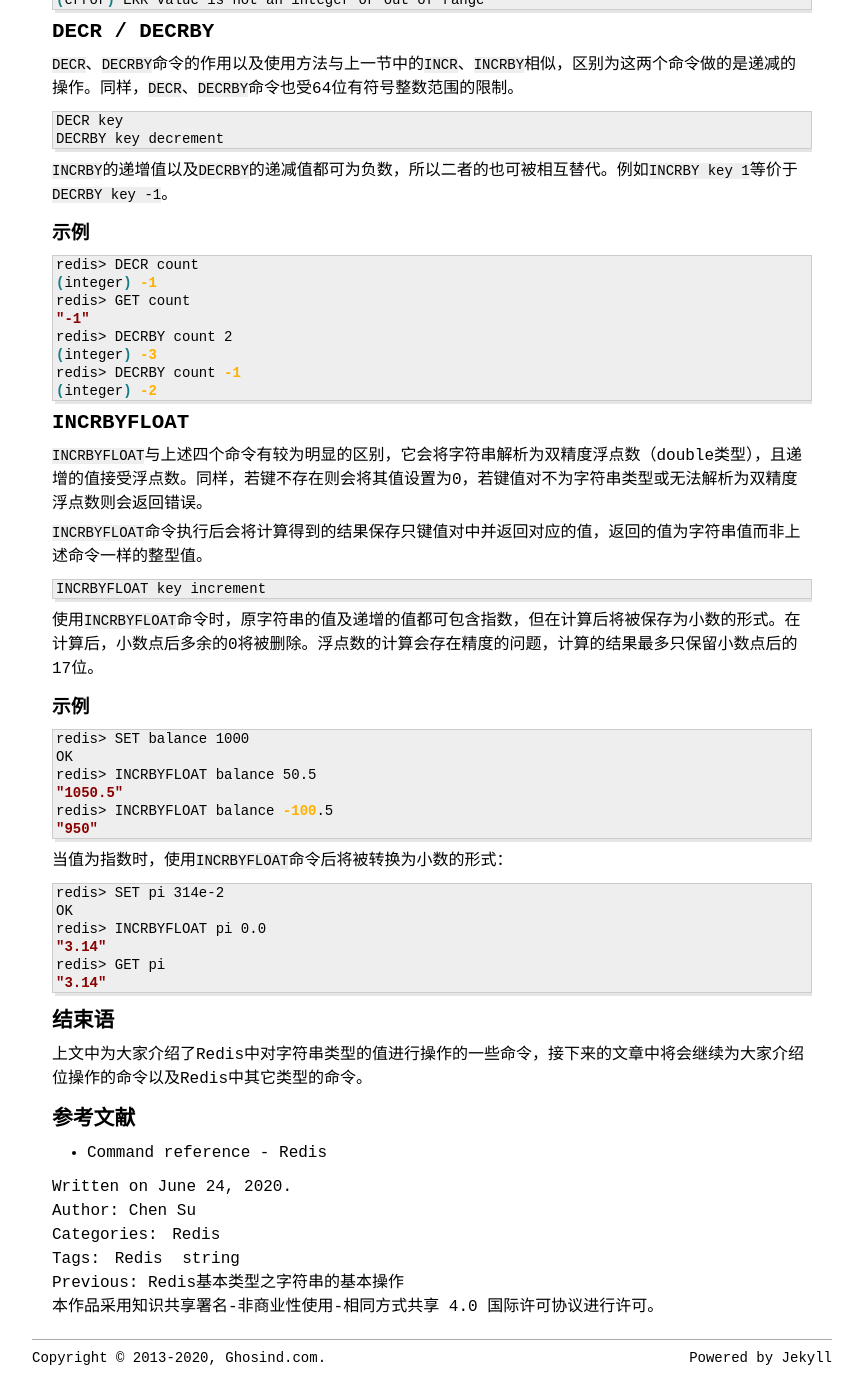
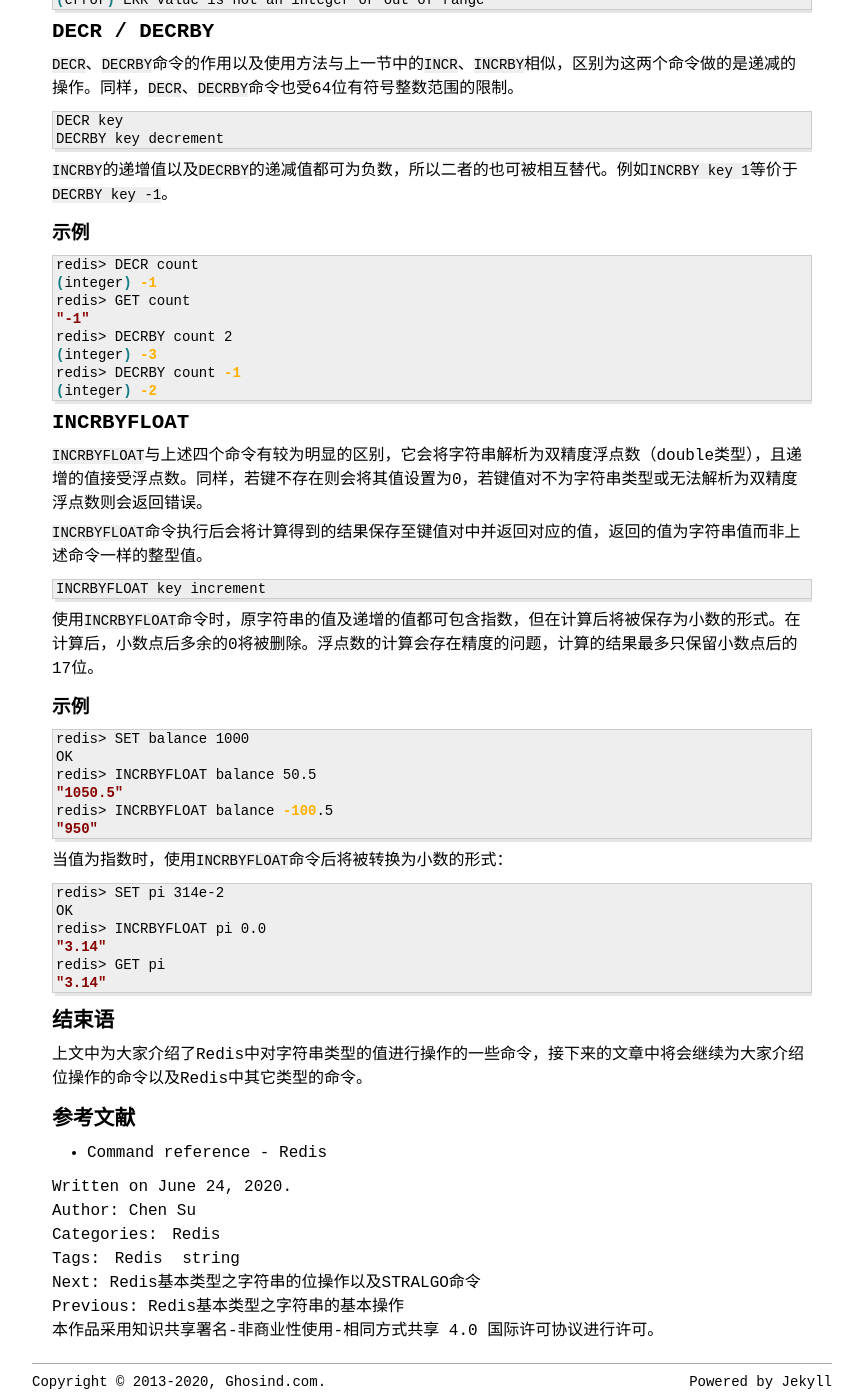
Before and after one commit to ghosind/ghosind.github.io, a Jekyll site: the page built from _posts/redis/2020-06-24-string-manipulate.md, in a window 1280 px wide and 1400 px high, scrolled down 3253 px. Shown: the whole window, without its empty margins (208-1068 px from the left). Built offline with Jekyll 4.4.1, drawn with Linux system fonts in a browser that asks for light colours; comment, search, counter and statistics services are not loaded; before the commit the page ends 4629 px from its top, so only the background shows below that; some of the changed lines change nothing that is shown.

Commit message:
Add post.

````diff
--- a/_posts/redis/2020-06-24-string-manipulate.md
+++ b/_posts/redis/2020-06-24-string-manipulate.md
@@ -220,7 +220,7 @@
 
 `INCRBYFLOAT`与上述四个命令有较为明显的区别，它会将字符串解析为双精度浮点数（double类型），且递增的值接受浮点数。同样，若键不存在则会将其值设置为0，若键值对不为字符串类型或无法解析为双精度浮点数则会返回错误。
 
-`INCRBYFLOAT`命令执行后会将计算得到的结果保存只键值对中并返回对应的值，返回的值为字符串值而非上述命令一样的整型值。
+`INCRBYFLOAT`命令执行后会将计算得到的结果保存至键值对中并返回对应的值，返回的值为字符串值而非上述命令一样的整型值。
 
 ```
 INCRBYFLOAT key increment
--- /dev/null
+++ b/_posts/redis/2020-06-28-string-bits.md
@@ -0,0 +1,335 @@
+---
+layout: post
+title: Redis基本类型之字符串的位操作以及STRALGO命令
+date: 2020-06-28
+categories: [Redis]
+tags: [Redis, string]
+excerpt: 介绍并以示例的形式展示Redis中SETBIT、BITCOUNT、BITPOS等位操作命令，并简单介绍6.0版本中新增的STRALGO命令。
+---
+
+在前文中我们已经介绍了Redis中有关字符串的大部分命令。在本文中，我们将介绍一下Redis中位操作相关的命令，并简单介绍6.0版本中新增的STRALGO命令。若需要了解其他的字符串命令，可参考之前的文章：
+
+- [字符串键操作命令](https://www.ghosind.com/2020/06/22/redis-string)
+- [字符串值操作命令](https://www.ghosind.com/2020/06/24/string-manipulate)
+
+## SETBIT
+
+`SETBIT`命令用于设置指定偏移位的二进制值，设置的值必须为`0`或`1`。
+
+```
+SETBIT key offset value
+```
+
+使用`SETBIT`命令时，偏移量的值必须大于等于0，且小于4294967296（2^32）。若偏移量大于原字符串的长度，则该字符串将增长至能存放偏移量的长度，增长的部分将使用`0`填充。
+
+### 示例
+
+```sh
+redis> SETBIT mykey 7 1
+(integer) 0
+redis> GET mykey
+"\x01"
+redis> SETBIT mykey 7 0
+(integer) 1
+redis> GET mykey
+"\x00"
+```
+
+当偏移量大于字符串长度时，字符串将增长：
+
+```sh
+redis> SET greeting "hello world"
+OK
+redis> SETBIT greeting 94 1
+(integer) 0
+redis> GET greeting
+"hello world\x02"
+```
+
+## GETBIT
+
+`GETBIT`命令用于返回指定指定偏移量的二进制值。
+
+```
+GETBIT key offset
+```
+
+使用`GETBIT`命令时若指定的偏移量大于字符串的长度，将认定超出的部分为连续的0。当键值对不存在时，将认定其为一个空白的字符串，即偏移量大于字符串的长度。与`SETBIT`命令不同的是，偏移量超出字符串时不会使字符串增长。
+
+### 示例
+
+```sh
+redis> SETBIT mykey 7 1
+(integer) 0
+redis> GETBIT mykey 7
+(integer) 1
+redis> SET greeting "hello world"
+OK
+# 字符h的二进制为01101000H
+redis> GETBIT greeting 0
+(integer) 0
+redis> GETBIT greeting 1
+(integer) 1
+# greeting的长度为88位，获取超出字符串的长度的位
+redis> GETBIT greeting 88
+(integer) 0
+```
+
+## BITCOUNT
+
+`BITCOUNT`命令用于获取指定范围内字符串中二进制值为`1`的位数。默认情况下计数范围为整个字符串，另外也可手动指定计数开始和结束的位置。不同于上文中介绍的`SETBIT`以及`GETBIT`命令，`BITCOUNT`参数中的偏移量单位为字节而非位。
+
+```
+BITCOUNT key [start end]
+```
+
+与前文中介绍过的[`GETRANGE`](https://www.ghosind.com/2020/06/24/string-manipulate#getrange)命令相似，也可以使用负数表示相对于字符串末尾的位置。
+
+### 示例
+
+```sh
+redis> SET greeting "hello world"
+OK
+# 字符h的二进制为01101000
+redis> BITCOUNT greeting 0 0
+(integer) 3
+# 字符e的二进制为01100101
+redis> BITCOUNT greeting 1 1
+(integer) 4
+# 字符l的二进制为01101100
+# 字符d的二进制为01100100
+redis> BITCOUNT greeting -2 -1
+(integer) 7
+redis> BITCOUNT greeting
+(integer) 45
+# 偏移量end小于start的情况，相当于空字符串
+redis> BITCOUNT greeting 3 1
+(integer) 0
+```
+
+## BITPOS
+
+`BITPOS`命令用于获取在指定范围中首个二进制值为`0`或`1`的位置。当键值对不存在时，将认为是一个空字符串进行搜索。与`BITCOUNT`命令相同，`BITPOS`命令也可以以字节为单位指定偏移量，使用负数值表示相对于字符串末尾的位置。
+
+```
+BITPOS key bit [start] [end]
+```
+
+使用`BITPOS`命令时，将认定超出字符串长度的部分为连续的`0`。
+
+### 返回值
+
+`BITPOS`命令将返回首个符合条件的二进制值的位置。如当字符串值为`"\xfd"`时（即二进制值`11111101`），使用命令`BITPOS key 1`将得到结果为0，使用命令`BITPOS key 0`将得到结果为6。
+
+当查找的值为二进制值`1`，且字符串为空或不包含`1`时，将返回`-1`。
+
+当查找的值为二进制值`0`，字符串不为空且只包含有`1`时，将返回字符串后的第一个位的位置。如当字符串值为`"\xff"`时（即二进制值`11111111`），使用`BITPOS key 0`命令得到的结果为8。
+
+当同时设置偏移量`start`以及`end`时，将只会在指定范围内查找。如当字符串值为`"\xff"`时（即二进制值`11111111`），使用`BITPOS key 0 0 0`命令得到的结果为-1。
+
+### 示例
+
+```sh
+# 11111111 11111101
+redis> SET mykey "\xff\xfd"
+OK
+redis> BITPOS mykey 1
+(integer) 0
+redis> BITPOS mykey 0
+(integer) 14
+# 在第一个字节中寻找
+redis> BITPOS mykey 0 0 0
+(integer) -1
+```
+
+## BITOP
+
+`BITOP`命令用于对多个值（除`NOT`操作外）执行位运算操作，并将结果保存至指定的键值对中。`BITOP`命令将返回结果字符串的长度，其值等于输入中最长字符串的长度。
+
+```
+BITOP operation destkey key [key ...]
+```
+
+`BITOP`命令支持与（`AND`)、或（`OR`）、亦或（`XOR`）以及非（`NOT`）四个位运算操作，其使用方式为：
+
+- `AND` 与操作，使用方式为`BITOP AND destkey srckey1 srckey2 ...`
+- `OR` 或操作，使用方式为`BITOP OR destkey srckey1 srckey2 ...`
+- `XOR` 亦或操作，使用方式为`BITOP XOR destkey srckey1 srckey2 ...`
+- `NOT` 非操作，使用方式为`BITOP NOT destkey srckey`
+
+当输入的字符串长度不同时，将使用`0`填充至与最长长度相同。若输入的键不存在则认定为一个空白字符串，并以0填充至与最长长度相同。
+
+### 示例
+
+在下面的示例中，我们将使用到下面几个值作为演示的源值：
+
+```sh
+# 10101010
+redis> SET key1 "\xaa"
+OK
+# 01010101
+redis> SET key2 "\x55"
+OK
+# 11110000
+redis> SET key3 "\xf0"
+OK
+# 01010101 01010101
+redis> SET key4 "\x5555"
+OK
+```
+
+与（AND）操作：
+
+```sh
+# 10101010 & 01010101 = 00000000
+redis> BITOP AND result key1 key2
+(integer) 1
+redis> GET result
+"\x00"
+```
+
+或（OR）操作：
+
+```sh
+# 10101010 | 01010101 = 11111111
+redis> BITOP OR result key1 key2
+(integer) 1
+redis> GET result
+"\xff"
+```
+
+亦或（XOR）操作：
+
+```sh
+# 10101010 ^ 11110000 = 01011010
+redis> BITOP XOR result key1 key3
+(integer) 1
+# 字符Z二进制值为 01011010
+redis> GET result
+"Z"
+```
+
+或（OR）操作：
+
+```sh
+# !10101010 = 01010101
+redis> BITOP NOT result key1
+(integer) 1
+# 字符U二进制值为 01010101
+redis> GET result
+"U"
+```
+
+不同长度的字符串进行位运算：
+
+```sh
+# key1的值将以0填充为 10101010 00000000
+# 10101010 00000000 | 01010101 01010101 = 11111111 00000000
+redis> BITOP OR result key1 key4
+(integer) 2
+redis> GET result
+"\xffU"
+```
+
+## BITFIELD
+
+使用`BITFIELD`将字符串看成二进制位数组，并对其中存储不同长度的整数进行操作。例如设置偏移量为1234的5位有符号整数的值，或是获取偏移量位4567的31位无符号整数的值。同时，`BITFIELD`命令也提供了`INCRBY`子命令对只进行加/减操作，并提供了设置以处理溢出的情况。
+
+```
+BITFIELD key [GET type offset] [SET type offset value] [INCRBY type offset increment] [OVERFLOW WRAP|SAT|FAIL]
+```
+
+`BITFIELD`命令可通过传递多个命令对多个位域进行操作，并以数组的形式返回各命令执行的结果。例如下面的示例中，对`mykey`键中偏移量为100的5位有符号整数进行自增量为1的自增操作，并获取偏移量为0的4位无符号整数的值：
+
+```sh
+redis> BITFIELD mykey INCRBY i5 100 1 GET u4 0
+1) (integer) 1
+2) (integer) 0
+```
+
+`BITFIELD`命令提供了下列支持的子命令：
+
+- `GET <type> <offset>` 返回指定位域的值，若超出字符串的长度，超出部分将为0。
+- `SET <type> <offset> <value>` 设置指定位域的值，并返回旧值。若超出字符串的长度，超出部分将以0填充。
+- `INCRBY <type> <offset> <increment>` 对指定位域的值进行自增操作（通过使用负的自增值进行减法的操作），并返回最新的值。若超出字符串的长度，超出部分将以0填充。
+
+另外，`BITFIELD`命令还支持`OVERFLOW`子命令，用于设置发生溢出时执行的操作。
+
+```
+OVERFLOW [WRAP|SAT|FAIL]
+```
+
+`OVERFLOW`命令具有下列三个行为的设置，在未显式声明的情况下，默认的溢出行为为`WRAP`。
+
+- `WRAP` 环绕（wrap around）模式，也就是C语言中的标准行为。即当上溢出时将从该类型最小的值开始计算，下溢出时从该类型最大的值开始计算。例如对值为-128的8位有符号整数做减一的操作，将得到127。
+- `SAT` 发生溢出时将保持数值为该类型的边界值。如对值为120的8位有符号整数做加10的操作将得到127，在后续继续做加法操作值仍将保持在127。
+- `FAIL` 若将发生溢出，则将不执行`INCRBY`操作，并返回`nil`。
+
+对于`BITFIELD`命令中的`<type>`参数，需要传递位域的类型及大小。位域支持有符号整数和无符号整数两种类型，分别使用符号`i`以及`u`表示。在类型符号后，需要声明位域的大小，例如`i32`代表32位有符号整数，`u15`代表15位无符号整数。由于Redis的协议原因，位域支持的最大大小分别为64位有符号整数及63位无符号整数。
+
+`BITFIELD`命令提供了两种方式设置偏移量：
+
+1. 即直接使用不带前缀的数值，它表示以0开始从字符串起始位置计算偏移量，例如`200`表示字符串中的第201位。
+2. 以`#`作为前缀的数值，它将与类型的长度相乘计算出实际的偏移量。例如对于命令`BITFIELD mystring SET i8 #0 100 SET i8 #1 200`，两个子命令的实际偏移量分别为0和8。
+
+### 示例
+
+```sh
+# 01111111
+redis> BITFIELD mykey SET i8 0 127
+1) (integer) 0
+# 5位有符号整形中，二进制值11111表示-1
+# 5位无符号整形中，二进制值11111表示31
+redis> BITFIELD mykey GET i5 3 GET u5 3
+1) (integer) -1
+2) (integer) 31
+redis> BITFIELD mykey INCRBY u8 0 10 INCRBY i8 0 -15
+1) (integer) 137
+2) (integer) 122
+```
+
+通过`OVERFLOW`控制溢出的情况：
+
+```sh
+redis> BITFIELD overflow-test SET i8 0 120
+(integer) 0
+# 使用FAIL使发生溢出时不执行操作
+redis> BITFIELD overflow-test OVERFLOW FAIL INCRBY i8 0 10
+1) (nil)
+# 使用SAT使发生溢出时保持在边界值
+redis> BITFIELD overflow-test OVERFLOW SAT INCRBY i8 0 10
+1) (integer) 127
+# 使用WRAP使发生溢出时值按环绕模式改变
+redis> BITFIELD overflow-test OVERFLOW WRAP INCRBY i8 0 1
+1) (integer) -128
+```
+
+## 结束语
+
+`STRALGO`命令是6.0版本新增加的命令，用于执行一些复杂的字符串操作算法。`STRALGO`可能可以被用于DNA以及RNA序列的分析中。在本文中我们仅对`STRALGO`命令进行简单的介绍。
+
+```
+STRALGO algorithm argument [argument ...]
+```
+
+在当前最新版本中（6.0.5），仅支持了LCS算法（longest common substring，最长公共子串），其使用方式为：
+
+```
+STRALGO LCS [KEYS ...] [STRINGS ...] [LEN] [IDX] [MINMATCHLEN <len>] [WITHMATCHLEN]
+```
+
+以下为`STRALGO`命令使用的示例：
+
+```sh
+redis> STRALGO LCS STRINGS salvatore sanfilippo
+"salo"
+```
+
+关于`STRALGO`命令更多的使用方法，可以参考Redis文档中的[`STRALGO`页面](https://redis.io/commands/stralgo)。
+
+至此，我们已经介绍了Redis中字符串相关所有命令，在接下去的文章中，我们将继续介绍Redis中的其他类型命令。若需要对了解关于字符串命令的更多内容，可以参考Redis文档中的[字符串相关命令文档](https://redis.io/commands#string)。
+
+## 参考文献
+
+- [Command reference - Redis](https://redis.io/commands)
+- [Diving Into Redis 6.0](https://redislabs.com/blog/diving-into-redis-6/)
````
